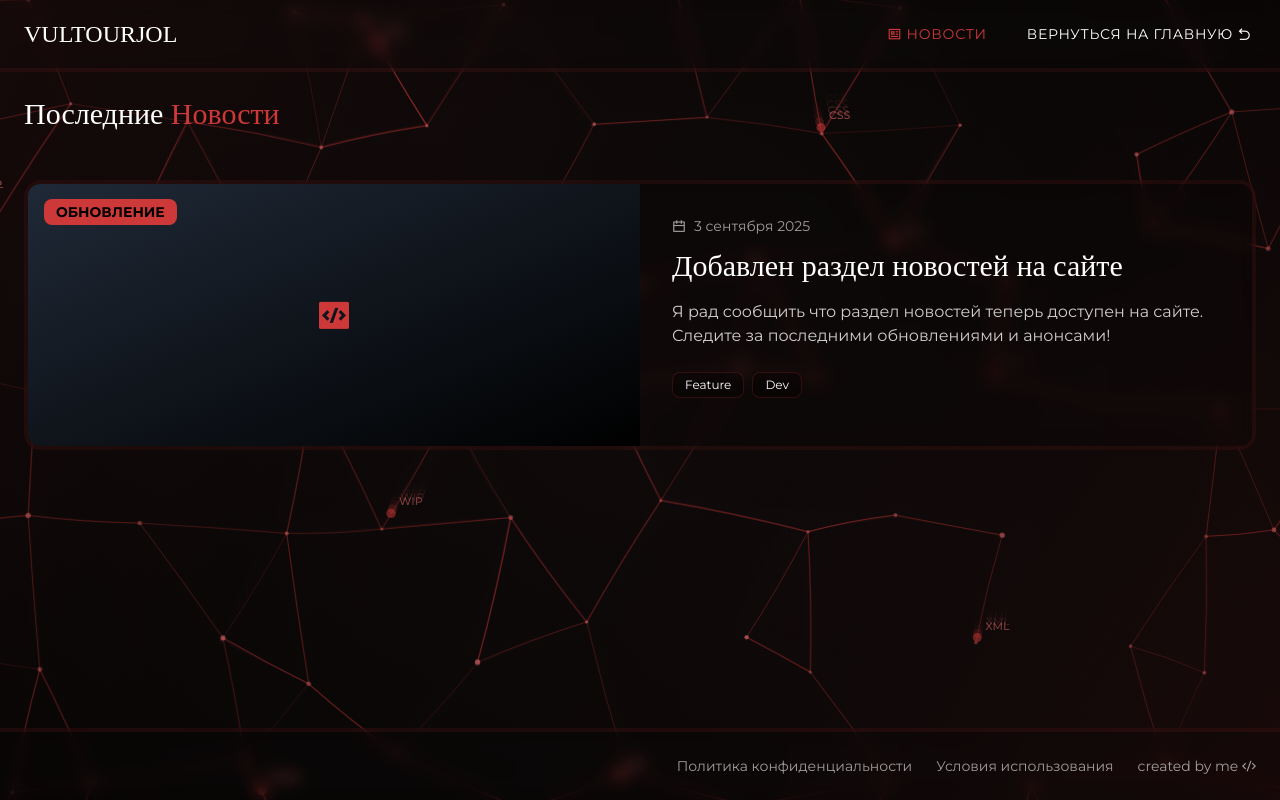
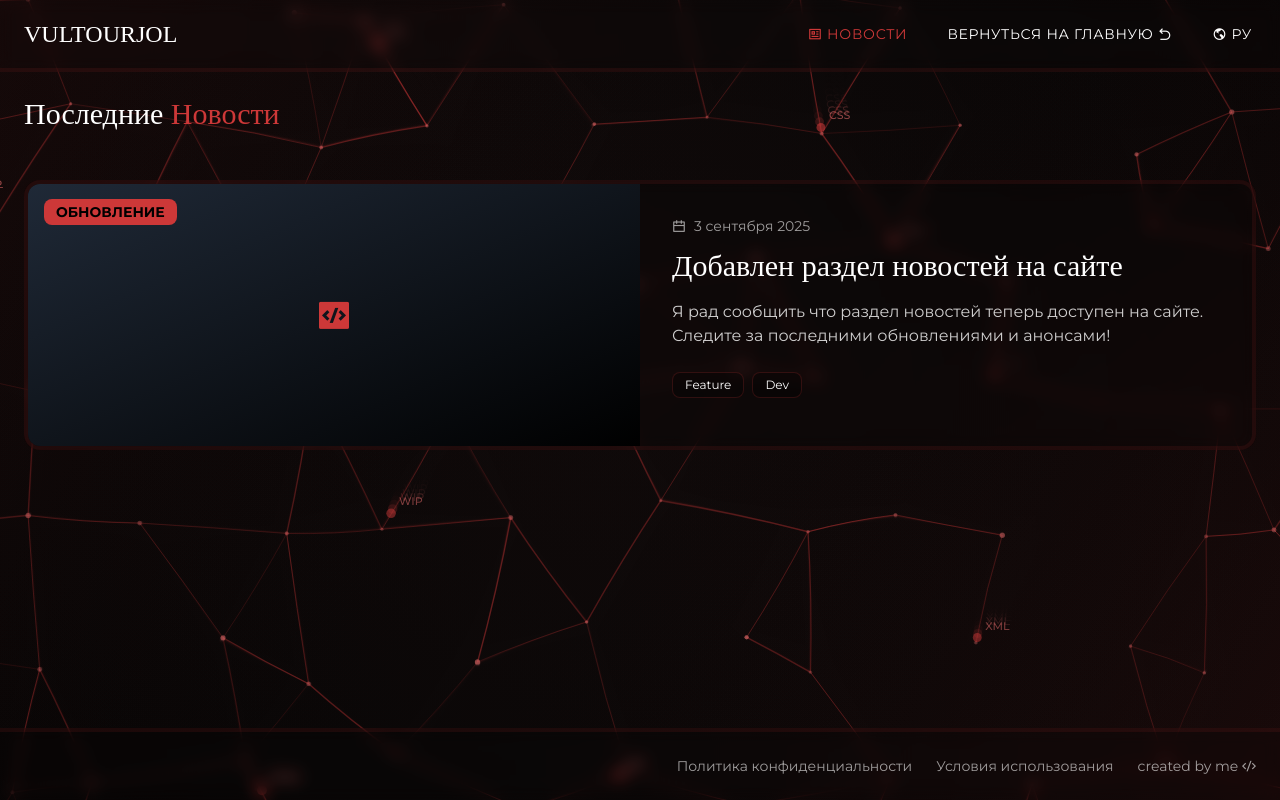
Before and after one commit to vultourjol/my-portfolio-website, a plain HTML site: page news.html in a window 1280 px wide. Drawn offline with nearby package versions, Linux system fonts and the light colour scheme; animation ran at ten frames a second; a web font is replaced by a local one.

Commit message:
Add RU/EN language switch support for news page

```diff
--- a/js/main.js
+++ b/js/main.js
@@ -17,7 +17,11 @@ const PAGE_TRANSLATIONS = {
             "#showcase .featured-project .absolute.bottom-0.left-0.p-12 h3:first-child": "<span class=\"text-primary\">< в разработке ></span>",
             "#modal-project-2 .absolute.bottom-0.left-0.p-8 h3:first-child": "<span class=\"text-primary\">< в разработке ></span>",
             "#showcase .featured-project .absolute.bottom-0.left-0.p-12 .flex a:nth-child(2) span": "Ссылка <i class=\"ri-temp-cold-line text-white text-xl\"></i>",
-            "#modal-project-1 .absolute.bottom-0.left-0.p-8 .flex a:last-child span": "Где-то я это видел... <i class=\"ri-movie-2-line text-white text-xl\"></i>"
+            "#modal-project-1 .absolute.bottom-0.left-0.p-8 .flex a:last-child span": "Где-то я это видел... <i class=\"ri-movie-2-line text-white text-xl\"></i>",
+            "header nav.hidden.lg\\:flex a[href='index.html']": "Вернуться на главную <i class=\"ri-arrow-go-back-line\"></i>",
+            ".mobile-menu a[href='index.html']": "На главную <i class=\"ri-arrow-go-back-line\"></i>",
+            "main section.py-6.md\\:py-12 h2.heading-font": "Последние <span class=\"text-primary\">Новости</span>",
+            "main .news-card .absolute.top-4.left-4 span": "ОБНОВЛЕНИЕ"
         },
         text: {
             "header nav.hidden.lg\\:flex a[href='#portfolio']": "Портфолио",
@@ -42,6 +46,9 @@ const PAGE_TRANSLATIONS = {
             "#contact .grid > div:nth-child(3) h4": "Telegram",
             "footer a[href='source/privacy-policy.pdf']": "Политика конфиденциальности",
             "footer a[href='https://policies.google.com/terms?hl=ru']": "Условия использования",
+            "main .news-card .flex.items-center.text-sm.opacity-60.mb-3 span": "3 сентября 2025",
+            "main .news-card h3": "Добавлен раздел новостей на сайте",
+            "main .news-card p": "Я рад сообщить что раздел новостей теперь доступен на сайте. Следите за последними обновлениями и анонсами!",
             "#modal-project-2 .p-8 > p": "Студия видеопроизводства предлагает полный спектр услуг по созданию высококачественного видеоконтента, от разработки концепции до финального монтажа.",
             "#modal-project-2 .absolute.bottom-0.left-0.p-8 h3:nth-of-type(2)": "СТУДИЯ 16/9",
             "#modal-project-2 .p-8 .grid p:first-of-type": "Удобная навигация, которая позволяет легко найти информацию о всех услугах, и подробное портфолио с примерами работ, демонстрирующее опыт и креативность студии.",
@@ -80,7 +87,11 @@ const PAGE_TRANSLATIONS = {
             "#showcase .featured-project .absolute.bottom-0.left-0.p-12 h3:first-child": "<span class=\"text-primary\">< in development ></span>",
             "#modal-project-2 .absolute.bottom-0.left-0.p-8 h3:first-child": "<span class=\"text-primary\">< in development ></span>",
             "#showcase .featured-project .absolute.bottom-0.left-0.p-12 .flex a:nth-child(2) span": "Link <i class=\"ri-temp-cold-line text-white text-xl\"></i>",
-            "#modal-project-1 .absolute.bottom-0.left-0.p-8 .flex a:last-child span": "Looks familiar... <i class=\"ri-movie-2-line text-white text-xl\"></i>"
+            "#modal-project-1 .absolute.bottom-0.left-0.p-8 .flex a:last-child span": "Looks familiar... <i class=\"ri-movie-2-line text-white text-xl\"></i>",
+            "header nav.hidden.lg\\:flex a[href='index.html']": "Back to home <i class=\"ri-arrow-go-back-line\"></i>",
+            ".mobile-menu a[href='index.html']": "Home <i class=\"ri-arrow-go-back-line\"></i>",
+            "main section.py-6.md\\:py-12 h2.heading-font": "Latest <span class=\"text-primary\">News</span>",
+            "main .news-card .absolute.top-4.left-4 span": "UPDATE"
         },
         text: {
             "header nav.hidden.lg\\:flex a[href='#portfolio']": "Portfolio",
@@ -105,6 +116,9 @@ const PAGE_TRANSLATIONS = {
             "#contact .grid > div:nth-child(3) h4": "Telegram",
             "footer a[href='source/privacy-policy.pdf']": "Privacy Policy",
             "footer a[href='https://policies.google.com/terms?hl=ru']": "Terms of Use",
+            "main .news-card .flex.items-center.text-sm.opacity-60.mb-3 span": "September 3, 2025",
+            "main .news-card h3": "News section added to the website",
+            "main .news-card p": "I am glad to share that the news section is now available on the website. Stay tuned for updates and announcements!",
             "#modal-project-2 .p-8 > p": "The video production studio offers a full range of services for creating high-quality video content, from concept development to final editing.",
             "#modal-project-2 .absolute.bottom-0.left-0.p-8 h3:nth-of-type(2)": "STUDIO 16/9",
             "#modal-project-2 .p-8 .grid p:first-of-type": "Convenient navigation helps visitors quickly find service information, and a detailed portfolio showcases the studio's experience and creativity.",
@@ -176,6 +190,11 @@ function applyLanguage(lang) {
 
     currentLanguage = selectedLanguage;
     document.documentElement.lang = selectedLanguage;
+
+    if (window.location.pathname.endsWith("news.html")) {
+        document.title = selectedLanguage === "en" ? "News - vultourjol" : "Новости - vultourjol";
+    }
+
     updateLanguageButtons(selectedLanguage);
     localStorage.setItem(LANGUAGE_STORAGE_KEY, selectedLanguage);
 }
--- a/news.html
+++ b/news.html
@@ -149,12 +149,14 @@
             <nav class="hidden lg:flex space-x-8">
                 <a href="news.html" class="text-primary transition-colors text-sm uppercase tracking-wider py-2 px-1 select-none"><i class="ri-news-line"></i> Новости</a>
                 <a href="index.html" class="text-white hover:text-primary transition-colors text-sm uppercase tracking-wider py-2 px-1 select-none">Вернуться на главную <i class="ri-arrow-go-back-line"></i></a>
+                <a href="#" id="lang-toggle" class="text-white hover:text-primary transition-colors text-sm uppercase tracking-wider py-2 px-1 select-none"><i class="ri-earth-line"></i> РУ</a>
             </nav>
 
             <div class="mobile-menu fixed top-0 right-0 w-80 h-full transform translate-x-full transition-transform duration-300 ease-in-out z-40">
                 <nav class="flex flex-col items-center justify-center w-full h-screen space-y-8 px-6">
                     <a href="news.html" class="text-primary text-xl uppercase tracking-wider py-2 px-1 select-none"><i class="ri-news-line"></i> Новости</a>
                     <a href="index.html" class="text-white hover:text-primary text-xl uppercase tracking-wider py-2 px-1 select-none">На главную <i class="ri-arrow-go-back-line"></i></a>
+                    <a href="#" id="mobile-lang-toggle" class="text-white hover:text-primary transition-colors text-xl uppercase tracking-wider py-2 px-1 select-none"><i class="ri-earth-line"></i> РУ</a>
                 </nav>
             </div>
 
```
